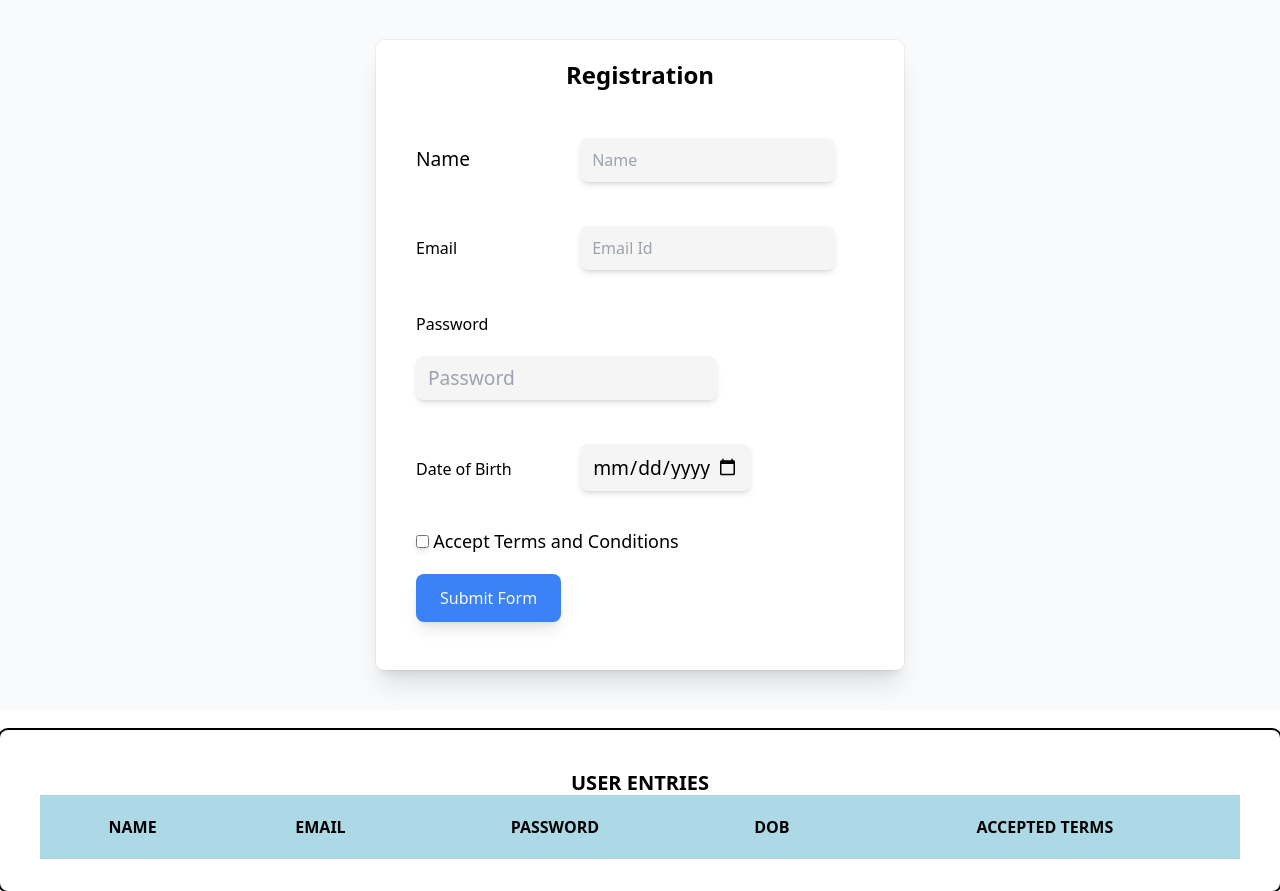
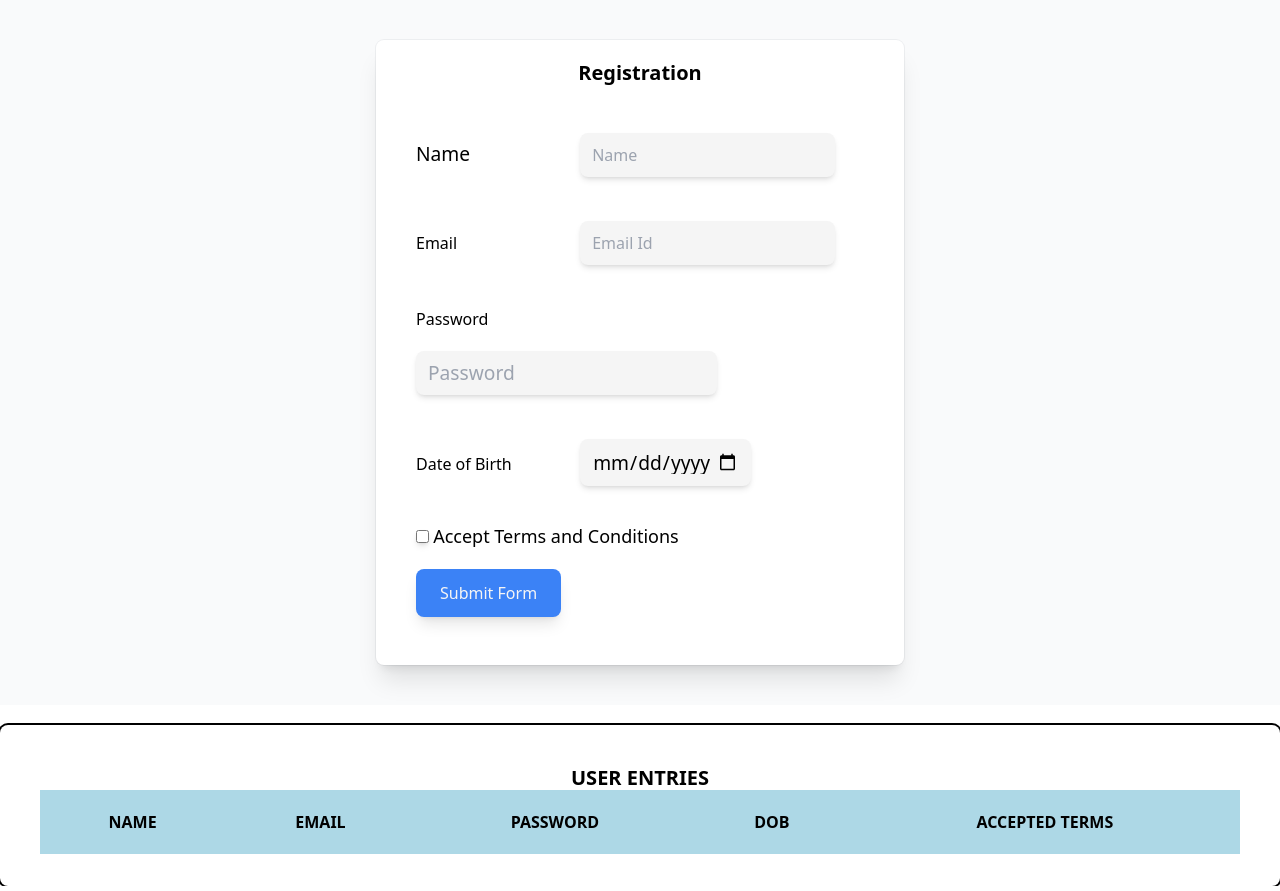
Before and after one commit to satheeshna914/wd101, a plain HTML site: page index.html in a window 1280 px wide. Drawn offline with nearby package versions, Linux system fonts and the light colour scheme.

Commit message:
Update index.html

```diff
--- a/index.html
+++ b/index.html
@@ -20,7 +20,7 @@
         }
 
     </style>
-</head>
+    </head>
 <body>
 <form id="register-form">
     <div class="relative flex min-h-40 flex col justify-center overflow-hidden py-10 bg-gray-50">
@@ -28,7 +28,7 @@
 <div class="relative bg-white px-6 pt-5 pb-5 shadow-xl ring-1 ring-gray-900/5 sm:mx-w-lg  sm:rounded-lg sm:px-10">
     <div class="mx-auto max-w-md">
 
-    <h2 class="text-2xl text-center font-bold leading-tight">Registration <form action=""></form>
+    <h2 class="text-xl text-center font-bold leading-tight">Registration <form action=""></form>
     </h2>
     <div class="divide-y divide-gray-317/45">
     <div class="space-y-5 py-7 text-base leading 7 text-gray-601">
```
